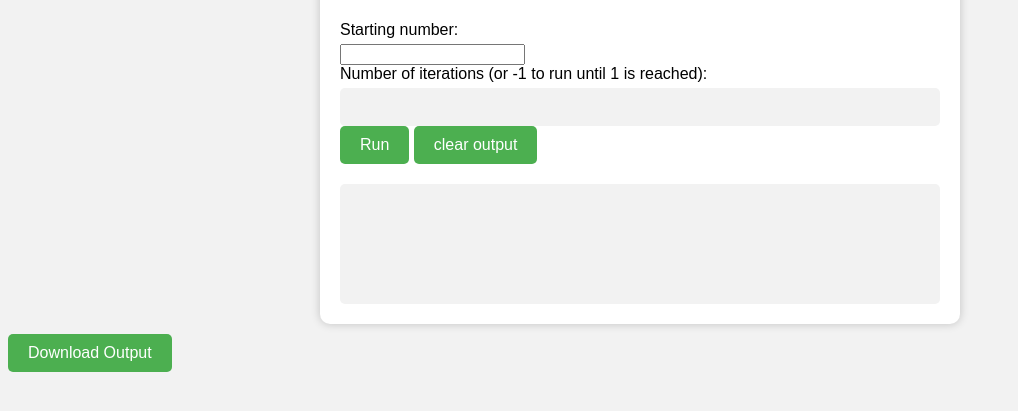
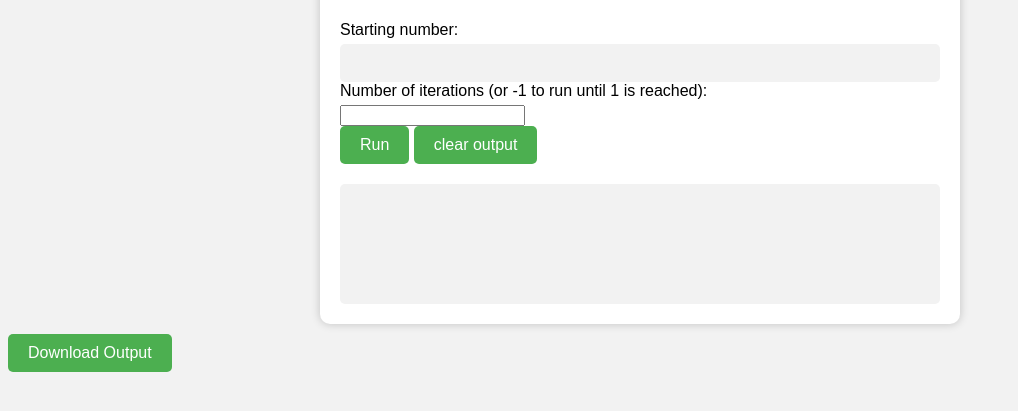
Before and after one commit to Majin-Buu611/Collatz-Conjecture-Calculator, a plain HTML site: page index.html in a window 1280 px wide. Shown: the part 91-502 px from the top of the page, without its empty margins (0-1018 px from the left). Drawn offline with Linux system fonts and the light colour scheme.

Commit message:
updated style for text input field

```diff
--- a/style.css
+++ b/style.css
@@ -26,7 +26,7 @@ label {
   margin-bottom: 5px;
 }
 
-input[type=number] {
+input[type=text] {
   padding: 10px;
   font-size: 16px;
   border-radius: 5px;
```
